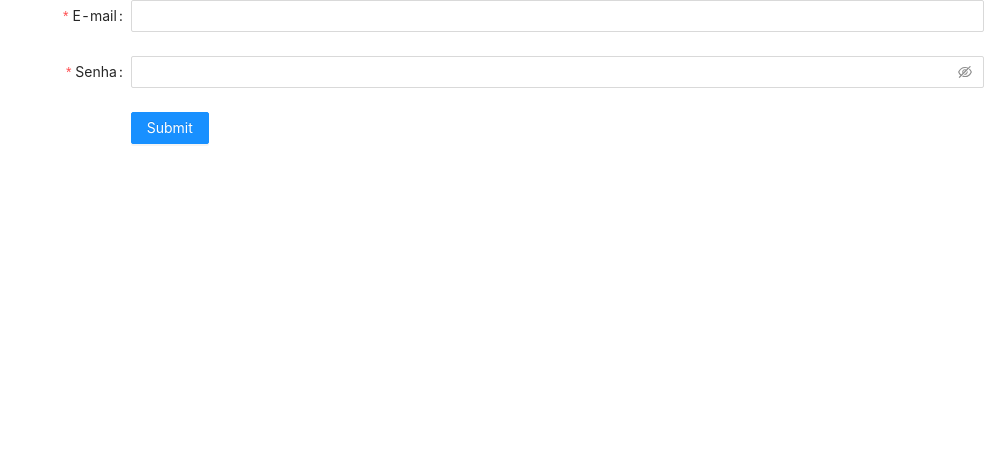
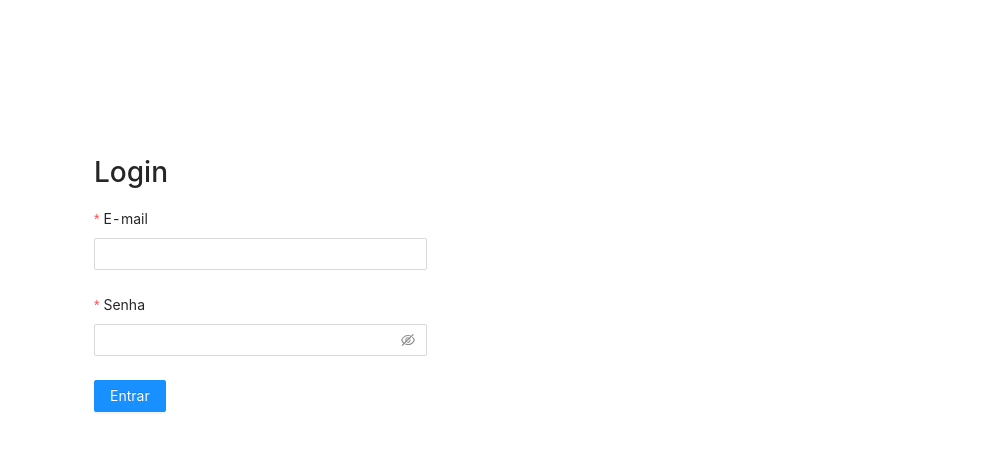
Before and after one commit to MarceloBerlitz/relational-library, a React (Create React App) app in the folder client/: page /login in a window 1280 px wide. Shown: the top 450 px of the page, without its empty margins (296-1280 px from the left). Built offline with nearby package versions, Linux system fonts and the light colour scheme.

Commit message:
Fix login page

```diff
--- a/client/src/pages/Login/Login.tsx
+++ b/client/src/pages/Login/Login.tsx
@@ -16,12 +16,14 @@ const Login = () => {
     try {
       const result = await users.login(values);
       setUser(result);
-      navigate('/home')
+      navigate("/home");
     } catch {}
     setLoading(false);
   };
 
   return (
+    <div style={{ width: 500, margin: "150px auto" }}>
+      <h1 style={{ width: "100%" }}>Login</h1>
       <Form
         name="basic"
         labelCol={{ span: 8 }}
@@ -29,6 +31,7 @@ const Login = () => {
         initialValues={{ remember: true }}
         onFinish={finishHandler}
         autoComplete="off"
+        layout="vertical"
       >
         <Form.Item
           label="E-mail"
@@ -45,12 +48,13 @@ const Login = () => {
         >
           <Input.Password />
         </Form.Item>
-      <Form.Item wrapperCol={{ offset: 8, span: 16 }}>
+        <Form.Item>
           <Button type="primary" htmlType="submit" loading={loading}>
-          Submit
+            Entrar
           </Button>
         </Form.Item>
       </Form>
+    </div>
   );
 };
 export default Login;
```
Lines whose indentation alone changed are shown as unchanged.
